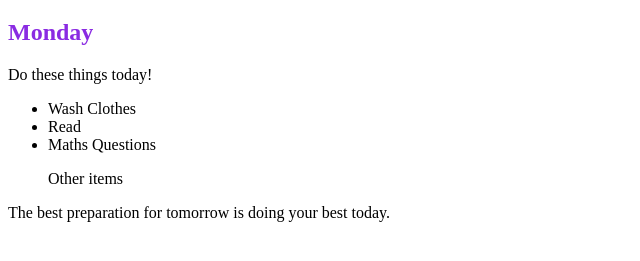
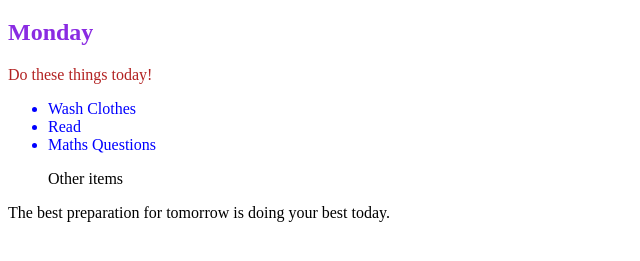
Before and after one commit to Omkar090804/webdev, a plain HTML site: page LWEBDEV/LWEBDEV/LWEBDEV/combineselectors.html in a window 1280 px wide. Shown: the part 61-322 px from the top of the page, without its empty margins (0-640 px from the left). Drawn offline with Linux system fonts and the light colour scheme.

Commit message:
Update combineselectors.css

```diff
--- a/LWEBDEV/LWEBDEV/LWEBDEV/combineselectors.css
+++ b/LWEBDEV/LWEBDEV/LWEBDEV/combineselectors.css
@@ -2,3 +2,10 @@
 h1, h2{
     color:blueviolet;
 }
+
+.box p {
+    color:firebrick;
+}
+.box li {
+    color:blue;
+}
```
